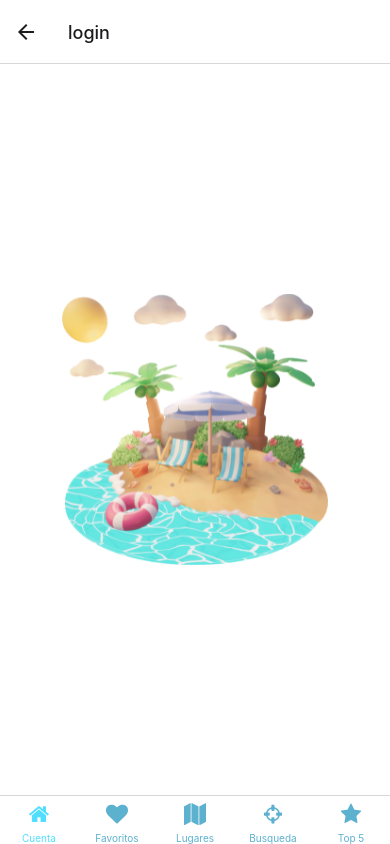
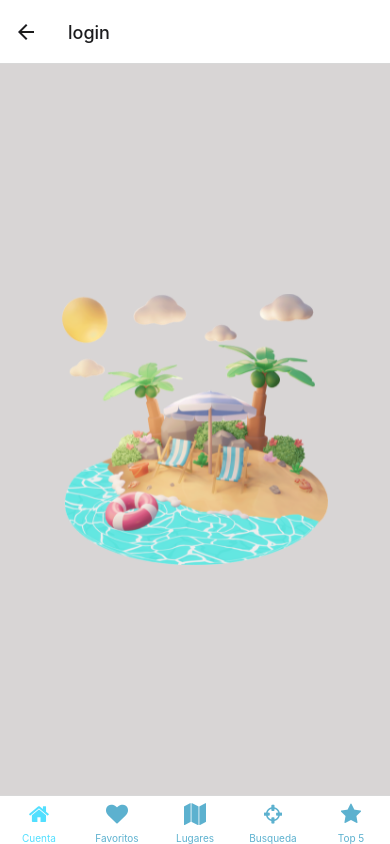
Before and after one commit to manueldevmx/5Tenedores, a React Native app: screen /login in a window 390 px wide. Built offline with nearby package versions, Linux system fonts and the light colour scheme; no server answers.

Commit message:
cambio de color bg login

```diff
--- a/app/screens/Account/Login.js
+++ b/app/screens/Account/Login.js
@@ -21,7 +21,7 @@ const styles = StyleSheet.create({
         flex: 1,
         justifyContent: 'center',
         alignItems: 'center',
-        backgroundColor: '#FFFFFF',
+        backgroundColor: '#D8D5D5',
     },
 });
 
```
